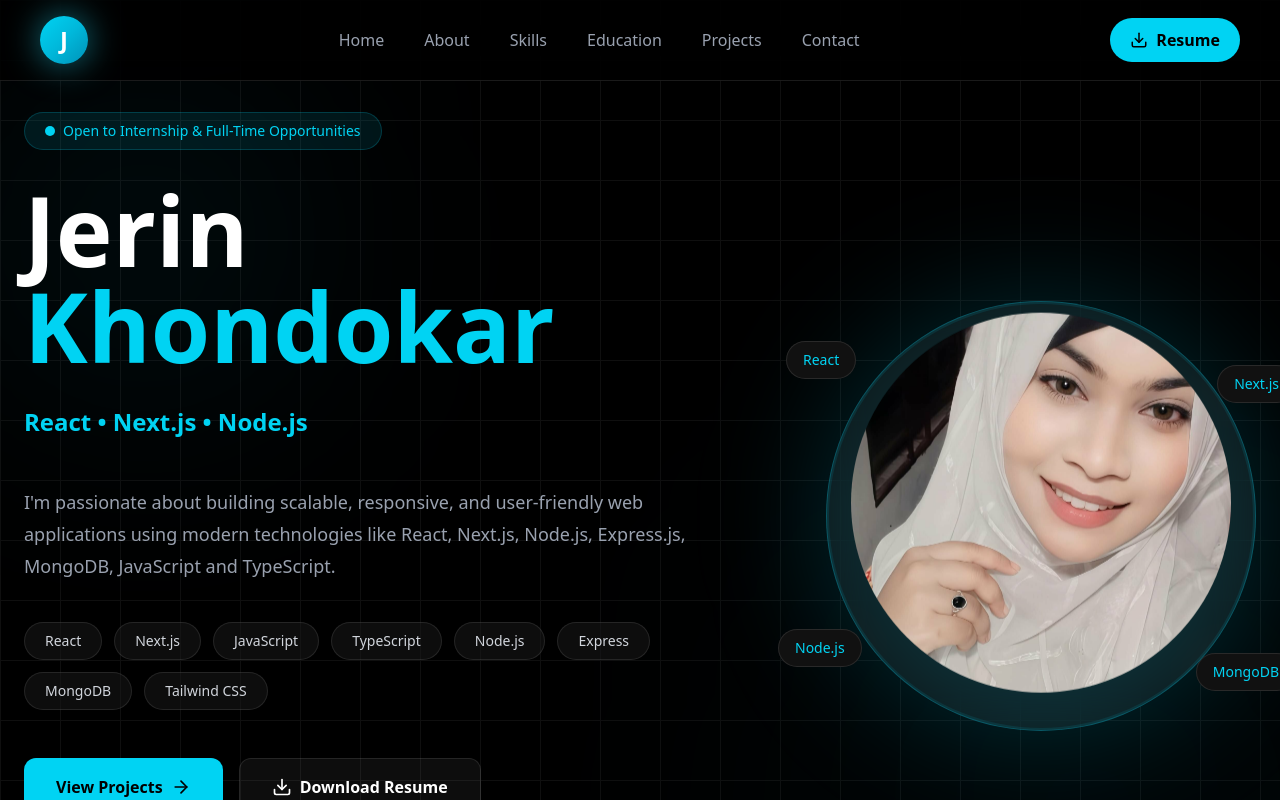
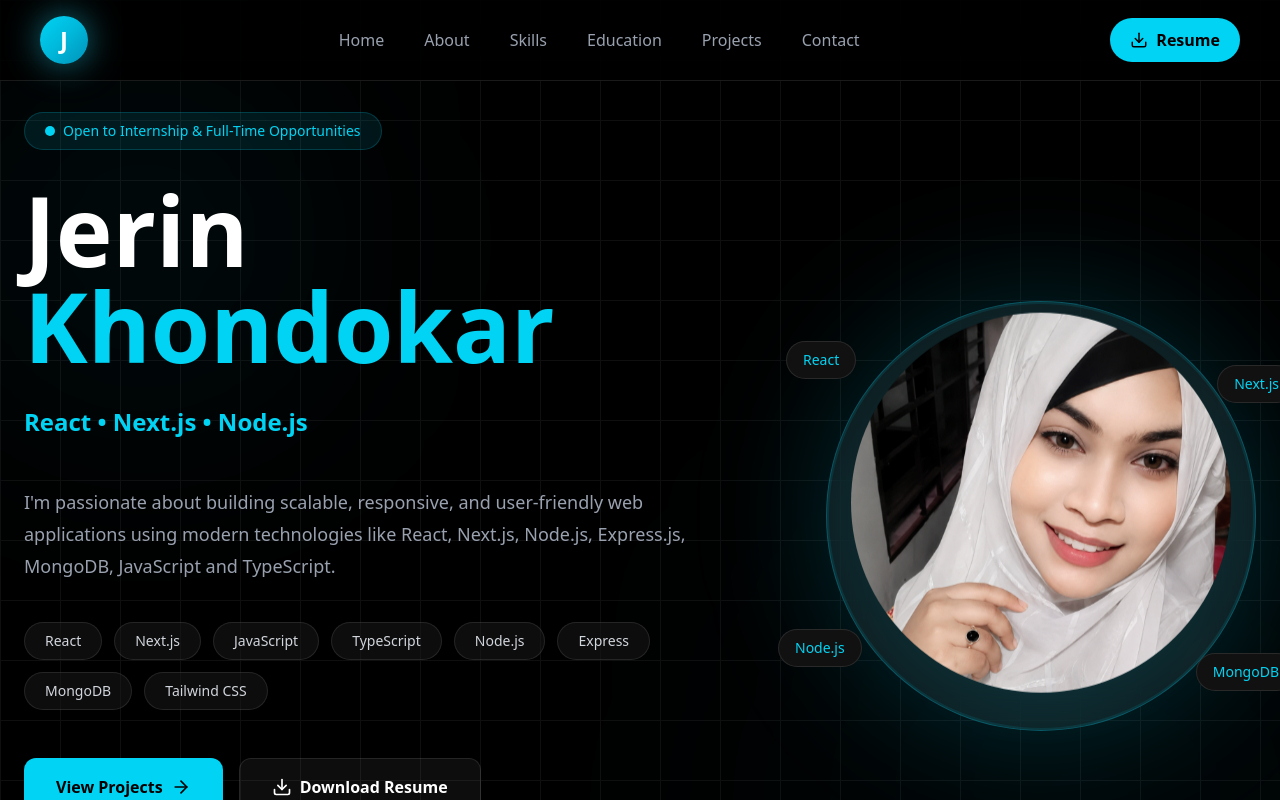
Before and after one commit to yasmin7580/Portfolio, a Next.js app: page / in a window 1280 px wide. Shown: the top 800 px of the page. Built offline with nearby package versions, Linux system fonts and the light colour scheme.

Commit message:
Update profile

```diff
--- a/src/component/Contact.jsx
+++ b/src/component/Contact.jsx
@@ -76,7 +76,7 @@ export default function Contact() {
                         <InfoCard
                             icon={<Phone size={22} />}
                             title="Phone"
-                            value="+880 1688-132207"
+                            value="+880 1798-252233"
                         />
 
                         <InfoCard
--- a/src/component/Hero.jsx
+++ b/src/component/Hero.jsx
@@ -194,12 +194,12 @@ export default function Hero() {
                         <div className="absolute h-full w-full animate-pulse rounded-full border-2 border-cyan-400/20" />
 
                         <Image
-                            src="/profile.png"
+                            src="/profile1.png"
                             alt="Jerin Khondokar"
                             width={380}
                             height={380}
                             priority
-                            className="h-[300px] w-[300px] rounded-full object-cover sm:h-[380px] sm:w-[380px] animate-[float_5s_ease-in-out_infinite]"
+                            className="h-[300px] w-[300px] rounded-full object-cover object-top sm:h-[380px] sm:w-[380px] animate-[float_5s_ease-in-out_infinite]"
                         />
 
                     </div>
```
Also changed, not shown: public/profile.png (deleted), public/profile1.png (added).
